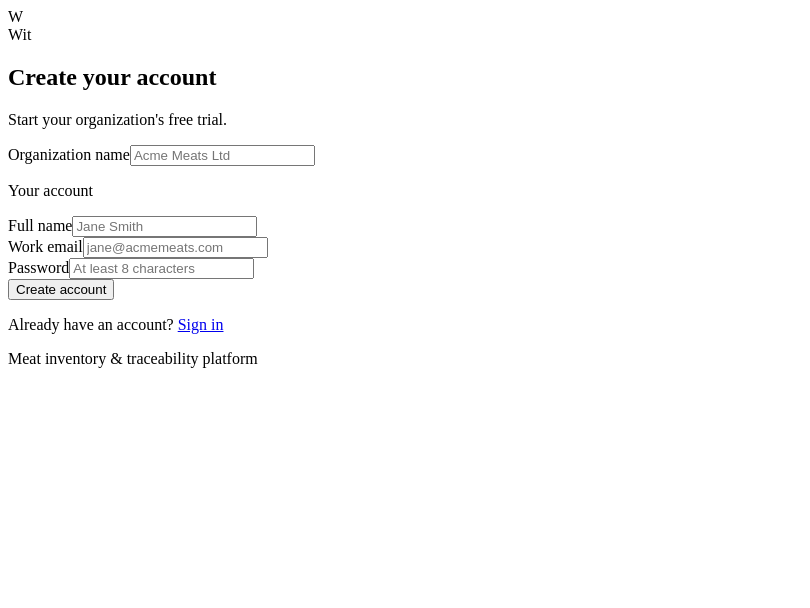
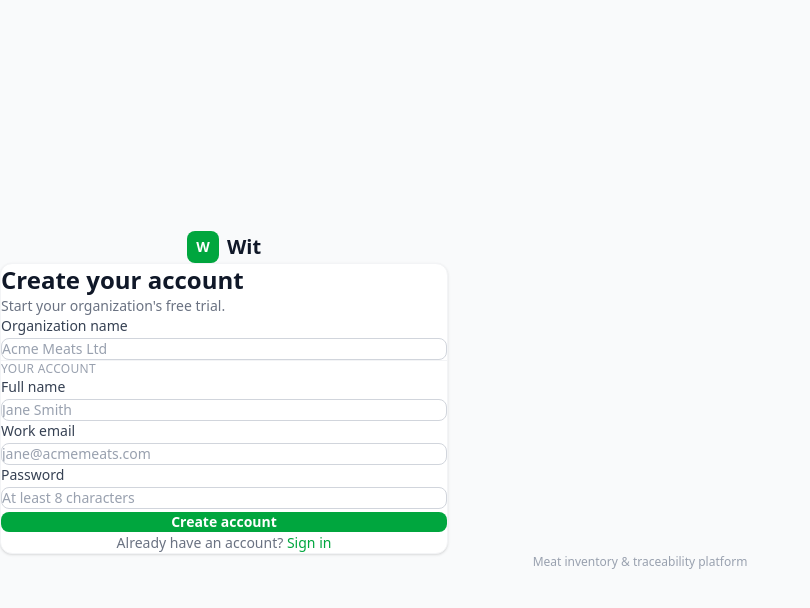
Before and after one commit to Tinkerworkss/wit-app, a Next.js app: page /signup in a window 1280 px wide. Shown: the top 608 px of the page, without its empty margins (0-810 px from the left). Built offline with nearby package versions, Linux system fonts and the light colour scheme.

Commit message:
Update layout.tsx

```diff
--- a/app/layout.tsx
+++ b/app/layout.tsx
@@ -1,11 +1 @@
-export default function AuthLayout({ children }: { children: React.ReactNode }) {
-  return (
-    <div className="min-h-screen bg-gray-50 flex items-center justify-center px-4">
-      <div className="w-full max-w-md">
-        <div className="bg-white py-8 px-6 shadow-sm rounded-xl border border-gray-100">
-          {children}
-        </div>
-      </div>
-    </div>
-  );
-}
+import type { Metadata } from "next"; import { SessionProvider } from "next-auth/react"; import "./globals.css"; export const metadata: Metadata = { title: "Wit — Meat Inventory & Traceability", description: "Meat inventory and lot traceability platform for modern processors.", }; export default function RootLayout({ children }: { children: React.ReactNode }) { return ( <html lang="en"> <body> <SessionProvider>{children}</SessionProvider> </body> </html> ); }
```
